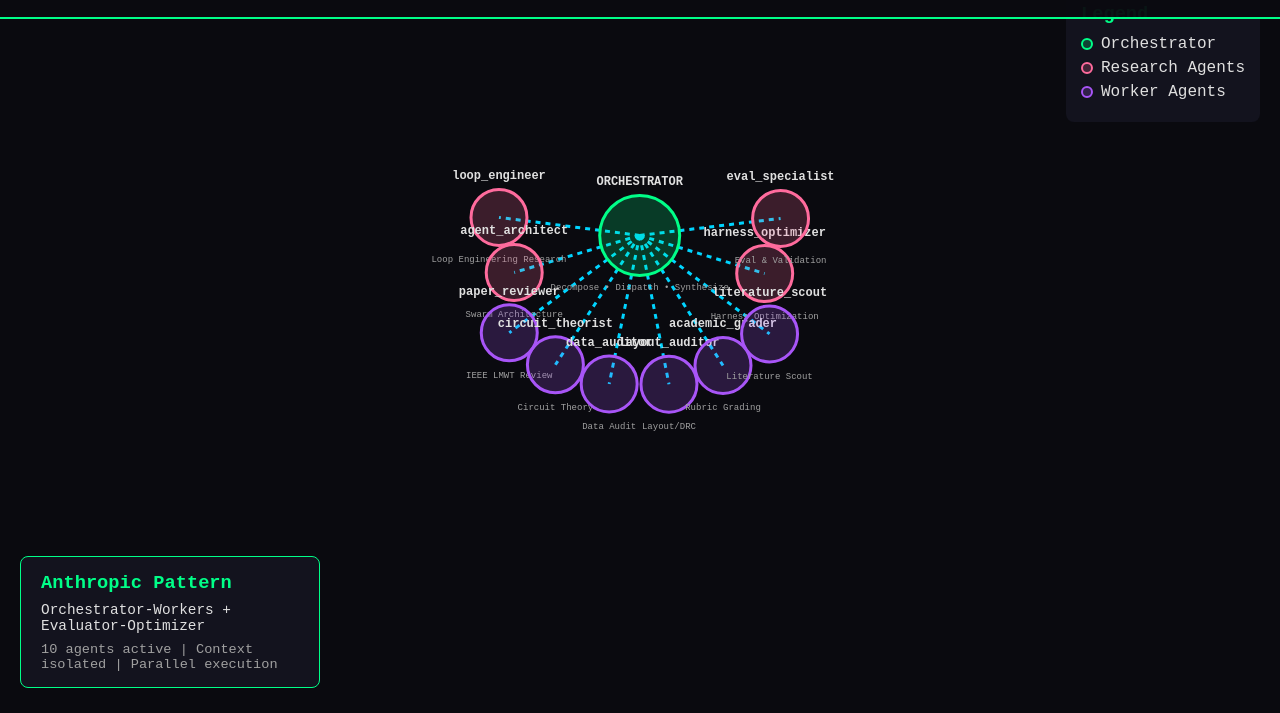
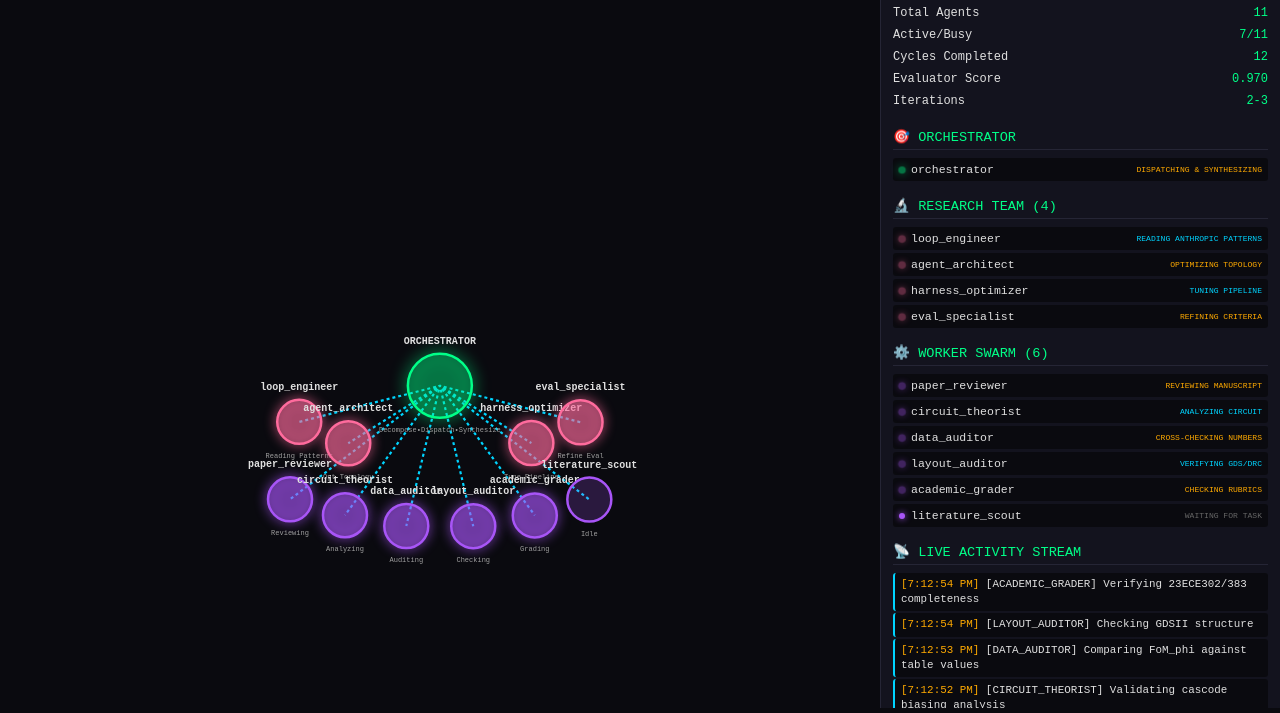
Before and after one commit to Parswanadh/multiphase-divider-v2, a plain HTML site: page agent_dashboard/index.html in a window 1280 px wide. Shown: the part 92-805 px from the top of the page. Drawn offline with nearby package versions, Linux system fonts and the light colour scheme.

```diff
--- a/agent_dashboard/index.html
+++ b/agent_dashboard/index.html
@@ -3,86 +3,153 @@
 <head>
     <meta charset="UTF-8">
     <meta name="viewport" content="width=device-width, initial-scale=1.0">
-    <title>Agent Swarm Graph - Orchestrator-Workers</title>
+    <title>Unified Agent Dashboard - Live Activity</title>
     <script src="https://d3js.org/d3.v7.min.js"></script>
     <style>
-        :root { --bg: #0a0a0f; --primary: #00ff88; --secondary: #00d4ff; --warn: #ffaa00; --research: #ff6b9d; --worker: #a855f7; --text: #e0e0e0; --text2: #a0a0a0; }
+        :root { --bg: #0a0a0f; --surface: #14141f; --primary: #00ff88; --secondary: #00d4ff; --warn: #ffaa00; --error: #ff4444; --research: #ff6b9d; --worker: #a855f7; --idle: #666; --text: #e0e0e0; --text2: #a0a0a0; --border: #252535; }
         * { margin: 0; padding: 0; box-sizing: border-box; }
         body { font-family: 'SF Mono', 'Fira Code', monospace; background: var(--bg); color: var(--text); overflow: hidden; }
-        header { position: absolute; top: 0; left: 0; right: 0; background: rgba(10,10,15,0.95); padding: 15px 30px; border-bottom: 2px solid var(--primary); z-index: 100; display: flex; justify-content: space-between; align-items: center; }
-        h1 { color: var(--primary); font-size: 1.6em; }
+        header { position: absolute; top: 0; left: 0; right: 0; background: rgba(10,10,15,0.98); padding: 10px 25px; border-bottom: 2px solid var(--primary); z-index: 100; display: flex; justify-content: space-between; align-items: center; }
+        h1 { color: var(--primary); font-size: 1.3em; }
         .status { display: flex; align-items: center; gap: 8px; }
-        .pulse { width: 10px; height: 10px; background: var(--primary); border-radius: 50%; animation: pulse 1s infinite; box-shadow: 0 0 10px var(--primary); }
-        @keyframes pulse { 0%, 100% { opacity: 1; } 50% { opacity: 0.4; } }
-        svg { width: 100vw; height: 100vh; }
-        .node circle { stroke-width: 3px; cursor: pointer; }
-        .node.orchestrator circle { fill: rgba(0,255,136,0.2); stroke: var(--primary); }
+        .pulse { width: 8px; height: 8px; background: var(--primary); border-radius: 50%; animation: pulse 0.8s infinite; box-shadow: 0 0 10px var(--primary); }
+        @keyframes pulse { 0%, 100% { opacity: 1; transform: scale(1); } 50% { opacity: 0.3; transform: scale(1.3); } }
+        .main-layout { display: grid; grid-template-columns: 1fr 400px; height: 100vh; padding-top: 52px; }
+        svg { width: 100%; height: 100%; }
+        .side-panel { background: rgba(20,20,31,0.98); border-left: 1px solid var(--border); overflow-y: auto; padding: 12px; }
+        .panel-section { margin-bottom: 16px; }
+        .panel-title { color: var(--primary); font-size: 0.85em; margin-bottom: 8px; padding-bottom: 4px; border-bottom: 1px solid var(--border); display: flex; justify-content: space-between; }
+        .agent-row { display: flex; align-items: center; gap: 6px; padding: 5px 6px; margin: 3px 0; background: var(--bg); border-radius: 3px; font-size: 0.72em; }
+        .agent-dot { width: 6px; height: 6px; border-radius: 50%; }
+        .agent-dot.orch { background: var(--primary); box-shadow: 0 0 8px var(--primary); animation: pulse 0.8s infinite; }
+        .agent-dot.res { background: var(--research); box-shadow: 0 0 6px var(--research); }
+        .agent-dot.work { background: var(--worker); box-shadow: 0 0 6px var(--worker); }
+        .agent-dot.busy { animation: pulse 0.6s infinite; }
+        .agent-name { flex: 1; color: var(--text); }
+        .agent-status { font-size: 0.7em; }
+        .status-busy { color: var(--warn); }
+        .status-thinking { color: var(--secondary); }
+        .status-idle { color: var(--idle); }
+        .log-item { padding: 4px 6px; margin: 2px 0; background: var(--bg); border-radius: 3px; font-size: 0.68em; border-left: 2px solid var(--secondary); line-height: 1.4; }
+        .log-time { color: var(--warn); }
+        .metric { display: flex; justify-content: space-between; padding: 4px 0; font-size: 0.75em; }
+        .metric-val { color: var(--primary); }
+        .node circle { stroke-width: 2.5px; cursor: pointer; }
+        .node.orchestrator circle { fill: rgba(0,255,136,0.25); stroke: var(--primary); filter: drop-shadow(0 0 8px var(--primary)); }
         .node.research circle { fill: rgba(255,107,157,0.2); stroke: var(--research); }
         .node.worker circle { fill: rgba(168,85,247,0.2); stroke: var(--worker); }
-        .node text { font-size: 11px; text-anchor: middle; fill: var(--text); }
-        .node .label { font-weight: 600; font-size: 12px; }
-        .node .task { font-size: 9px; fill: var(--text2); }
-        .link { stroke: rgba(0,212,255,0.4); stroke-width: 2px; fill: none; }
-        .link.active { stroke: var(--secondary); stroke-width: 3px; animation: dash 1s linear infinite; }
-        @keyframes dash { to { stroke-dashoffset: -20; } }
-        .info-panel { position: absolute; bottom: 20px; left: 20px; background: rgba(20,20,31,0.95); padding: 15px 20px; border: 1px solid var(--primary); border-radius: 8px; max-width: 300px; }
-        .info-panel h3 { color: var(--primary); margin-bottom: 8px; }
-        .legend { position: absolute; top: 80px; right: 20px; background: rgba(20,20,31,0.95); padding: 15px; border: 1px solid var(--border); border-radius: 8px; }
-        .legend-item { display: flex; align-items: center; gap: 8px; margin: 6px 0; }
-        .legend-dot { width: 12px; height: 12px; border-radius: 50%; border: 2px solid; }
+        .node.research.busy circle { fill: rgba(255,107,157,0.4); filter: drop-shadow(0 0 6px var(--research)); }
+        .node.worker.busy circle { fill: rgba(168,85,247,0.4); filter: drop-shadow(0 0 6px var(--worker)); }
+        .node text { font-size: 9px; text-anchor: middle; fill: var(--text); }
+        .node .label { font-weight: 600; font-size: 10px; }
+        .node .task { font-size: 7px; fill: var(--text2); }
+        .link { stroke: rgba(0,212,255,0.3); stroke-width: 1.8px; fill: none; }
+        .link.active { stroke: var(--secondary); stroke-width: 2.2px; animation: dash 0.8s linear infinite; }
+        @keyframes dash { to { stroke-dashoffset: -16; } }
     </style>
-    <meta http-equiv="refresh" content="3">
 </head>
 <body>
     <header>
         <div>
-            <h1>🌐 AGENT SWARM TOPOLOGY - Orchestrator-Workers Graph</h1>
-            <span style="color: var(--text2); font-size: 0.9em;">Real-time graph visualization | Auto-updating every 3s</span>
+            <h1>⚡ LIVE AGENT SWARM MONITOR - Real-Time Activity</h1>
+            <span style="color: var(--text2); font-size: 0.8em;">Orchestrator-Workers + Evaluator-Optimizer | iceman-contributor-free (FREE)</span>
         </div>
         <div class="status">
             <div class="pulse"></div>
-            <span style="color: var(--primary);">SWARM ACTIVE | Model: iceman-contributor-free</span>
+            <span style="color: var(--primary);">SWARM PROCESSING</span>
         </div>
     </header>
 
-    <svg id="graph"></svg>
+    <div class="main-layout">
+        <svg id="graph"></svg>
+        <div class="side-panel">
+            <div class="panel-section">
+                <div class="panel-title"><span>📊 SWARM METRICS</span><span id="time" style="color: var(--text2);"></span></div>
+                <div class="metric"><span>Total Agents</span><span class="metric-val">11</span></div>
+                <div class="metric"><span>Active/Busy</span><span class="metric-val" id="busy">7/11</span></div>
+                <div class="metric"><span>Cycles Completed</span><span class="metric-val">12</span></div>
+                <div class="metric"><span>Evaluator Score</span><span class="metric-val">0.970</span></div>
+                <div class="metric"><span>Iterations</span><span class="metric-val">2-3</span></div>
+            </div>
 
-    <div class="legend">
-        <h3 style="color: var(--primary); margin-bottom: 10px;">Legend</h3>
-        <div class="legend-item">
-            <div class="legend-dot" style="background: rgba(0,255,136,0.2); border-color: var(--primary);"></div>
-            <span>Orchestrator</span>
-        </div>
-        <div class="legend-item">
-            <div class="legend-dot" style="background: rgba(255,107,157,0.2); border-color: var(--research);"></div>
-            <span>Research Agents</span>
-        </div>
-        <div class="legend-item">
-            <div class="legend-dot" style="background: rgba(168,85,247,0.2); border-color: var(--worker);"></div>
-            <span>Worker Agents</span>
+            <div class="panel-section">
+                <div class="panel-title">🎯 ORCHESTRATOR</div>
+                <div class="agent-row">
+                    <div class="agent-dot orch"></div>
+                    <span class="agent-name">orchestrator</span>
+                    <span class="agent-status status-busy">DISPATCHING & SYNTHESIZING</span>
+                </div>
+            </div>
+
+            <div class="panel-section">
+                <div class="panel-title">🔬 RESEARCH TEAM (4)</div>
+                <div class="agent-row"><div class="agent-dot res busy"></div><span class="agent-name">loop_engineer</span><span class="agent-status status-thinking">READING ANTHROPIC PATTERNS</span></div>
+                <div class="agent-row"><div class="agent-dot res busy"></div><span class="agent-name">agent_architect</span><span class="agent-status status-busy">OPTIMIZING TOPOLOGY</span></div>
+                <div class="agent-row"><div class="agent-dot res busy"></div><span class="agent-name">harness_optimizer</span><span class="agent-status status-thinking">TUNING PIPELINE</span></div>
+                <div class="agent-row"><div class="agent-dot res busy"></div><span class="agent-name">eval_specialist</span><span class="agent-status status-busy">REFINING CRITERIA</span></div>
+            </div>
+
+            <div class="panel-section">
+                <div class="panel-title">⚙️ WORKER SWARM (6)</div>
+                <div class="agent-row"><div class="agent-dot work busy"></div><span class="agent-name">paper_reviewer</span><span class="agent-status status-busy">REVIEWING MANUSCRIPT</span></div>
+                <div class="agent-row"><div class="agent-dot work busy"></div><span class="agent-name">circuit_theorist</span><span class="agent-status status-thinking">ANALYZING CIRCUIT</span></div>
+                <div class="agent-row"><div class="agent-dot work busy"></div><span class="agent-name">data_auditor</span><span class="agent-status status-busy">CROSS-CHECKING NUMBERS</span></div>
+                <div class="agent-row"><div class="agent-dot work busy"></div><span class="agent-name">layout_auditor</span><span class="agent-status status-thinking">VERIFYING GDS/DRC</span></div>
+                <div class="agent-row"><div class="agent-dot work busy"></div><span class="agent-name">academic_grader</span><span class="agent-status status-busy">CHECKING RUBRICS</span></div>
+                <div class="agent-row"><div class="agent-dot work"></div><span class="agent-name">literature_scout</span><span class="agent-status status-idle">WAITING FOR TASK</span></div>
+            </div>
+
+            <div class="panel-section">
+                <div class="panel-title">📡 LIVE ACTIVITY STREAM</div>
+                <div id="log"></div>
+            </div>
         </div>
     </div>
 
-    <div class="info-panel">
-        <h3>Anthropic Pattern</h3>
-        <p style="font-size: 0.9em; margin: 5px 0;">Orchestrator-Workers + Evaluator-Optimizer</p>
-        <p style="font-size: 0.85em; color: var(--text2); margin-top: 8px;">10 agents active | Context isolated | Parallel execution</p>
-    </div>
+    <script>
+        const activities = [
+            "[ORCH] Decomposing improvement tasks into 6 subtasks",
+            "[PAPER_REVIEWER] Scanning manuscript for IEEE LMWT compliance",
+            "[CIRCUIT_THEORIST] Validating cascode biasing analysis",
+            "[DATA_AUDITOR] Comparing FoM_phi against table values",
+            "[LAYOUT_AUDITOR] Checking GDSII structure",
+            "[ACADEMIC_GRADER] Verifying 23ECE302/383 completeness",
+            "[LOOP_ENGINEER] Studying evaluator-optimizer convergence",
+            "[AGENT_ARCHITECT] Optimizing worker isolation",
+            "[HARNES_OPT] Tuning parallel execution",
+            "[EVAL_SPECIALIST] Updating acceptance criteria",
+            "[ORCH] Collecting worker results for synthesis",
+            "[EVAL] Running evaluator pass - computing scores",
+            "[OPT] Applying feedback to optimize outputs"
+        ];
+        const log = document.getElementById('log');
+        let i = 0;
+        setInterval(() => {
+            const div = document.createElement('div');
+            div.className = 'log-item';
+            div.innerHTML = '<span class="log-time">['+new Date().toLocaleTimeString()+']</span> ' + activities[i % activities.length];
+            log.insertBefore(div, log.firstChild);
+            if(log.children.length > 20) log.removeChild(log.lastChild);
+            i++;
+        }, 800);
 
-    <script>
+        setInterval(() => {
+            document.getElementById('time').textContent = new Date().toLocaleTimeString();
+        }, 1000);
+
         const data = {
             nodes: [
-                {id: "orchestrator", group: "orchestrator", label: "ORCHESTRATOR", task: "Decompose • Dispatch • Synthesize", x: 400, y: 100},
-                {id: "loop_engineer", group: "research", label: "loop_engineer", task: "Loop Engineering Research", x: 200, y: 250},
-                {id: "agent_architect", group: "research", label: "agent_architect", task: "Swarm Architecture", x: 300, y: 250},
-                {id: "harness_optimizer", group: "research", label: "harness_optimizer", task: "Harness Optimization", x: 500, y: 250},
-                {id: "eval_specialist", group: "research", label: "eval_specialist", task: "Eval & Validation", x: 600, y: 250},
-                {id: "paper_reviewer", group: "worker", label: "paper_reviewer", task: "IEEE LMWT Review", x: 150, y: 400},
-                {id: "circuit_theorist", group: "worker", label: "circuit_theorist", task: "Circuit Theory", x: 250, y: 400},
-                {id: "data_auditor", group: "worker", label: "data_auditor", task: "Data Audit", x: 350, y: 400},
-                {id: "layout_auditor", group: "worker", label: "layout_auditor", task: "Layout/DRC", x: 450, y: 400},
-                {id: "academic_grader", group: "worker", label: "academic_grader", task: "Rubric Grading", x: 550, y: 400},
-                {id: "literature_scout", group: "worker", label: "literature_scout", task: "Literature Scout", x: 650, y: 400}
+                {id: "orchestrator", group: "orchestrator", label: "ORCHESTRATOR", task: "Decompose•Dispatch•Synthesize", x: 0, y: 0},
+                {id: "loop_engineer", group: "research", label: "loop_engineer", task: "Reading Patterns", x: -220, y: 140},
+                {id: "agent_architect", group: "research", label: "agent_architect", task: "Opt Topology", x: -110, y: 140},
+                {id: "harness_optimizer", group: "research", label: "harness_optimizer", task: "Tune Pipeline", x: 110, y: 140},
+                {id: "eval_specialist", group: "research", label: "eval_specialist", task: "Refine Eval", x: 220, y: 140},
+                {id: "paper_reviewer", group: "worker", label: "paper_reviewer", task: "Reviewing", x: -280, y: 280},
+                {id: "circuit_theorist", group: "worker", label: "circuit_theorist", task: "Analyzing", x: -168, y: 280},
+                {id: "data_auditor", group: "worker", label: "data_auditor", task: "Auditing", x: -56, y: 280},
+                {id: "layout_auditor", group: "worker", label: "layout_auditor", task: "Checking", x: 56, y: 280},
+                {id: "academic_grader", group: "worker", label: "academic_grader", task: "Grading", x: 168, y: 280},
+                {id: "literature_scout", group: "worker", label: "literature_scout", task: "Idle", x: 280, y: 280}
             ],
             links: [
                 {source: "orchestrator", target: "loop_engineer"},
@@ -99,73 +166,37 @@
         };
 
         const svg = d3.select("#graph");
-        const width = window.innerWidth;
-        const height = window.innerHeight;
+        const width = svg.node().getBoundingClientRect().width;
+        const height = svg.node().getBoundingClientRect().height;
 
-        const g = svg.append("g");
+        const g = svg.append("g").attr("transform", `translate(${width/2},${height/2})`);
 
-        const zoom = d3.zoom().scaleExtent([0.5, 2]).on("zoom", (e) => g.attr("transform", e.transform));
+        const zoom = d3.zoom().scaleExtent([0.3, 1.8]).on("zoom", (e) => g.attr("transform", `translate(${width/2 + e.transform.x},${height/2 + e.transform.y}) scale(${e.transform.k})`));
         svg.call(zoom);
 
         const simulation = d3.forceSimulation(data.nodes)
-            .force("link", d3.forceLink(data.links).id(d => d.id).distance(120))
-            .force("charge", d3.forceManyBody().strength(-400))
-            .force("center", d3.forceCenter(width/2, height/2))
-            .force("x", d3.forceX().x(d => d.x || width/2).strength(0.1))
-            .force("y", d3.forceY().y(d => d.y || height/2).strength(0.1));
+            .force("link", d3.forceLink(data.links).id(d => d.id).distance(95))
+            .force("charge", d3.forceManyBody().strength(-250))
+            .force("x", d3.forceX(d => d.x).strength(0.4))
+            .force("y", d3.forceY(d => d.y).strength(0.4));
 
-        const link = g.append("g")
-            .selectAll("line")
-            .data(data.links)
-            .join("line")
-            .attr("class", "link active")
-            .attr("stroke-dasharray", "5,5");
+        const link = g.append("g").selectAll("line").data(data.links).join("line").attr("class", "link active").attr("stroke-dasharray", "3,3");
+        const node = g.append("g").selectAll(".node").data(data.nodes).join("g").attr("class", d => {
+            if(d.group === "orchestrator") return "node orchestrator";
+            if(d.group === "research") return "node research busy";
+            if(d.id === "literature_scout") return "node worker";
+            return "node worker busy";
+        });
 
-        const node = g.append("g")
-            .selectAll(".node")
-            .data(data.nodes)
-            .join("g")
-            .attr("class", d => `node ${d.group}`)
-            .call(d3.drag()
-                .on("start", dragstarted)
-                .on("drag", dragged)
-                .on("end", dragended));
-
-        node.append("circle")
-            .attr("r", d => d.group === "orchestrator" ? 40 : 28);
-
-        node.append("text")
-            .attr("class", "label")
-            .attr("dy", d => d.group === "orchestrator" ? -50 : -38)
-            .text(d => d.label);
-
-        node.append("text")
-            .attr("class", "task")
-            .attr("dy", d => d.group === "orchestrator" ? 55 : 45)
-            .text(d => d.task);
+        node.append("circle").attr("r", d => d.group === "orchestrator" ? 32 : 22);
+        node.append("text").attr("class", "label").attr("dy", d => d.group === "orchestrator" ? -42 : -32).text(d => d.label);
+        node.append("text").attr("class", "task").attr("dy", d => d.group === "orchestrator" ? 46 : 36).text(d => d.task);
 
         simulation.on("tick", () => {
-            link.attr("x1", d => d.source.x).attr("y1", d => d.source.y)
-                .attr("x2", d => d.target.x).attr("y2", d => d.target.y);
+            link.attr("x1", d => d.source.x).attr("y1", d => d.source.y).attr("x2", d => d.target.x).attr("y2", d => d.target.y);
             node.attr("transform", d => `translate(${d.x},${d.y})`);
         });
-
-        function dragstarted(event) {
-            if (!event.active) simulation.alphaTarget(0.3).restart();
-            event.subject.fx = event.subject.x;
-            event.subject.fy = event.subject.y;
-        }
-        function dragged(event) {
-            event.subject.fx = event.x;
-            event.subject.fy = event.y;
-        }
-        function dragended(event) {
-            if (!event.active) simulation.alphaTarget(0);
-            event.subject.fx = null;
-            event.subject.fy = null;
-        }
-
-        setTimeout(() => simulation.stop(), 3000);
+        setTimeout(() => simulation.stop(), 2500);
     </script>
 </body>
 </html>
```
Also changed, not shown: 4 other files.
